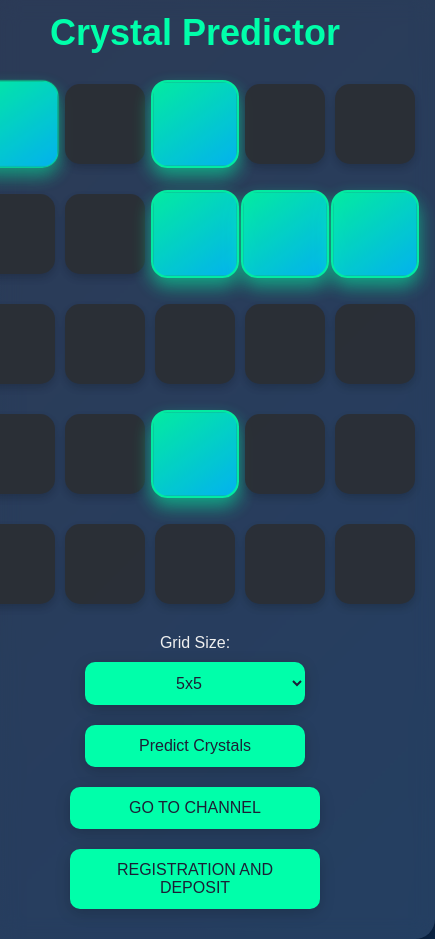
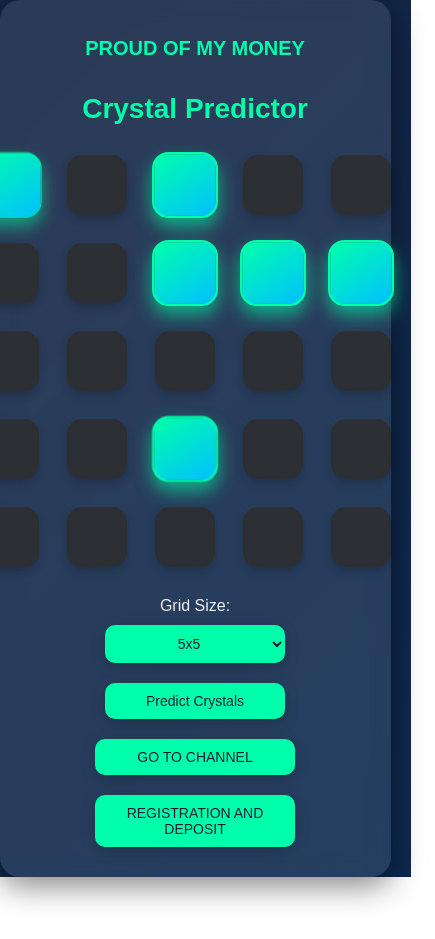
Before and after one commit to Salfetka228-tech/Gamehack, a plain HTML site: page index.html in a window 390 px wide. Both pictures are taken after a click on the button "Predict Crystals". Shown: the whole page, 435 px wide, since content can reach past the window. After the commit the page ends 877 px from the top, so only its background shows below. Drawn offline with Linux system fonts and the light colour scheme.

Commit message:
Update style.css

```diff
--- a/style.css
+++ b/style.css
@@ -1,4 +1,4 @@
-/* Main styles */
+/* Основные стили */
 body {
     background: linear-gradient(135deg, #1c1f36, #003366);
     background-size: 400% 400%;
@@ -8,8 +8,10 @@ body {
     display: flex;
     justify-content: center;
     align-items: center;
-    height: 100vh;
+    min-height: 100vh;
     margin: 0;
+    padding: 0;
+    box-sizing: border-box;
 }
 
 @keyframes gradientAnimation {
@@ -24,21 +26,21 @@ body {
     }
 }
 
-/* Container */
 .container {
-    text-align: center;
     display: flex;
     flex-direction: column;
-    justify-content: center;
     align-items: center;
+    text-align: center;
     padding: 20px;
+    max-width: 100%;
+    width: 90%;
+    background-color: rgba(255, 255, 255, 0.1);
     border-radius: 20px;
-    background-color: rgba(255, 255, 255, 0.1);
     box-shadow: 0 8px 32px rgba(0, 0, 0, 0.5);
     backdrop-filter: blur(10px);
 }
 
-/* Header text for "PROUD OF MY MONEY" */
+/* Заголовок */
 .header-text {
     color: #00ffaa;
     font-size: 24px;
@@ -51,78 +53,125 @@ h1 {
     font-size: 36px;
 }
 
-/* Grid */
+/* Сетка */
 .grid {
     display: grid;
     justify-content: center;
-    align-items: center;
     grid-gap: 10px;
     margin-bottom: 20px;
+    transition: all 0.4s ease;
 }
 
-/* Default empty cells (gray) */
+/* Ячейки по умолчанию */
 .grid button {
     width: 80px;
     height: 80px;
-    background-color: #2c2f33; /* Dark gray for empty cells */
+    background-color: #2c2f33;
     border: none;
-    border-radius: 15px; /* Rounded corners */
-    box-shadow: 0 4px 8px rgba(0, 0, 0, 0.2); /* Subtle shadow */
+    border-radius: 15px;
+    box-shadow: 0 4px 8px rgba(0, 0, 0, 0.2);
     font-size: 24px;
     display: flex;
     align-items: center;
     justify-content: center;
     cursor: pointer;
     transition: all 0.5s ease-in-out;
-    opacity: 0.9;
 }
 
-/* Active cells (with gradient for crystals) */
+/* Ячейки с кристаллами */
 .grid button.active {
-    background: linear-gradient(145deg, #00ffaa, #00c0ff); /* Gradient effect for crystals */
-    transform: scale(1.1); /* Slightly enlarges when active */
-    box-shadow: 0 8px 16px rgba(0, 255, 170, 0.6); /* Glow effect for crystals */
-    border: 2px solid #00ffaa; /* Crystal border */
+    background: linear-gradient(145deg, #00ffaa, #00c0ff);
+    transform: scale(1.1);
+    box-shadow: 0 8px 16px rgba(0, 255, 170, 0.6);
+    border: 2px solid #00ffaa;
 }
 
-/* Hover effect for cells */
+/* Hover эффект */
 .grid button:hover {
-    background-color: #00c0ff; /* Slightly different solid color on hover */
-    transform: scale(1.1);
-    box-shadow: 0 6px 12px rgba(0, 0, 0, 0.3); /* Stronger shadow on hover */
+    background-color: #00c0ff;
+    transform: scale(1.05);
+    box-shadow: 0 6px 12px rgba(0, 0, 0, 0.3);
 }
 
-/* Controls container */
+/* Кнопки и контролы */
 .controls {
     display: flex;
     flex-direction: column;
     align-items: center;
 }
 
-/* Styles for buttons and selector */
 button, select, .channel-button {
     width: 220px;
     padding: 12px 15px;
+    margin: 10px 0;
     font-size: 16px;
-    margin: 10px 0;
+    border: none;
     border-radius: 10px;
-    border: none;
-    background-color: #00ffaa; /* Solid color for buttons */
+    background-color: #00ffaa;
     color: #1c1f36;
     cursor: pointer;
     text-align: center;
     text-decoration: none;
-    box-shadow: 0 4px 15px rgba(0, 0, 0, 0.2); /* Subtle shadow */
-    transition: all 0.4s ease-in-out;
+    box-shadow: 0 4px 15px rgba(0, 0, 0, 0.2);
+    transition: all 0.4s ease;
 }
 
 button:hover, select:hover, .channel-button:hover {
-    background-color: #00c0ff; /* Hover effect with solid color */
-    box-shadow: 0 6px 20px rgba(0, 0, 0, 0.3); /* Stronger shadow on hover */
+    background-color: #00c0ff;
+    box-shadow: 0 6px 20px rgba(0, 0, 0, 0.3);
     transform: translateY(-3px);
 }
 
 button:active, select:active, .channel-button:active {
     transform: translateY(2px);
-    box-shadow: 0 3px 10px rgba(0, 0, 0, 0.2);
 }
+
+/* Адаптация для мобильных (max-width: 768px) */
+@media (max-width: 768px) {
+    .grid {
+        grid-gap: 8px;
+    }
+
+    .grid button {
+        width: 60px;
+        height: 60px;
+        font-size: 18px;
+    }
+
+    .channel-button, button, select {
+        width: 180px;
+        padding: 10px;
+        font-size: 14px;
+    }
+
+    h1 {
+        font-size: 28px;
+    }
+
+    .header-text {
+        font-size: 20px;
+    }
+}
+
+/* Адаптация для больших экранов (min-width: 1200px) */
+@media (min-width: 1200px) {
+    .grid button {
+        width: 100px;
+        height: 100px;
+        font-size: 26px;
+    }
+
+    .channel-button, button, select {
+        width: 260px;
+        padding: 14px 16px;
+        font-size: 18px;
+    }
+
+    h1 {
+        font-size: 42px;
+    }
+
+    .header-text {
+        font-size: 28px;
+    }
+}
```
